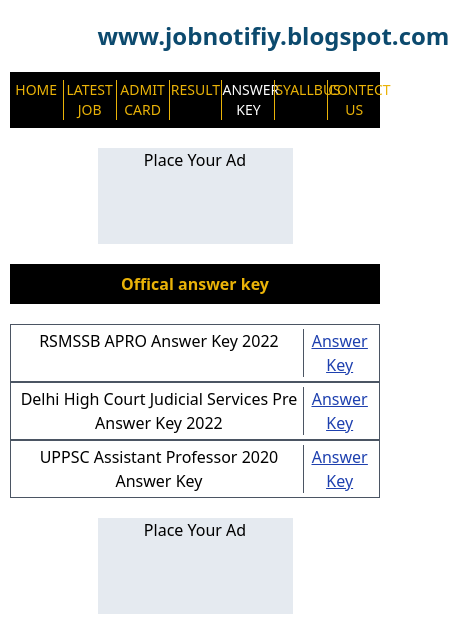
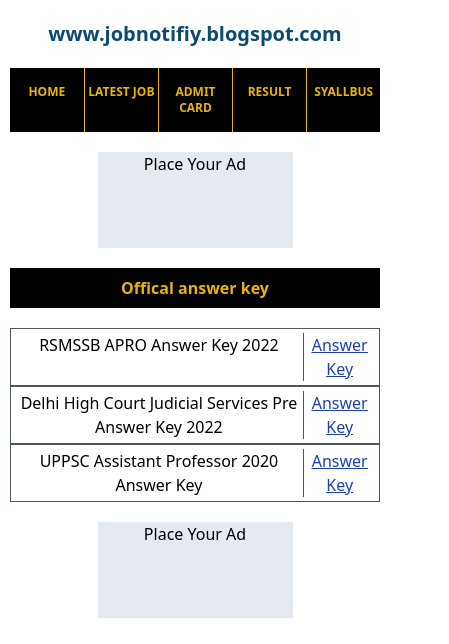
Before and after one commit to jobnotifiy/.com.github.io, a plain HTML site: page answerkey.html in a window 390 px wide. Shown: the top 644 px of the page, 449 px wide, since content can reach past the window. Drawn offline with Linux system fonts and the light colour scheme.

Commit message:
Update answerkey.html

```diff
--- a/answerkey.html
+++ b/answerkey.html
@@ -12,24 +12,32 @@
 
 <body class=" w-[95vw] mx-auto  ">
 
-        <div
-            class="topname text-center  text-2xl lg:text-3xl  text-sky-900 font-extrabold py-5 w-[50vw]  sm:w-[80vw] mx-auto">
+        <header class=" sticky top-0   bg-white">
+    <div class="topname  text-center  text-xl lg:text-3xl  text-sky-900 font-extrabold py-5 md:w-[50vw]   mx-auto">
     www.jobnotifiy.blogspot.com
   </div>
   <div
-        class="grid grid-cols-7 py-2 md:py-0 divide-x divide-yellow-500 bg-black text-center text-sm md:text-base  md:font-bold text-yellow-500  mx-auto sticky top-0  ">
-        <div class=" md:p-2 hover:bg-yellow-500 hover:text-black "><a href="https://jobnotifiy.github.io/.com.github.io/index.html"> HOME</a> </div>
-        <div class=" md:p-2 hover:bg-yellow-500 hover:text-black   "> <a  href="https://jobnotifiy.github.io/.com.github.io/latestjob.html">
+    class="grid md:grid-cols-7 grid-cols-5 md:sticky md:top-0  md:py-0 divide-x   divide-yellow-500  text-center text-xs overflow-x-hidden md:text-base  font-bold text-yellow-500  mx-auto   ">
+    <div class=" md:p-2 py-4 hover:bg-yellow-500 bg-black hover:text-black "><a
+        href="https://jobnotifiy.github.io/.com.github.io/index.html"> HOME</a> </div>
+    <div class=" md:p-2 py-4 hover:bg-yellow-500 bg-black hover:text-black   "> <a href="https://jobnotifiy.github.io/.com.github.io/latestjob.html">
         LATEST JOB</a> </div>
-        <div class=" md:p-2 hover:bg-yellow-500 hover:text-black "> <a  href="https://jobnotifiy.github.io/.com.github.io/admitcard.html">ADMIT CARD</a>
+    <div class=" md:p-2 py-4 hover:bg-yellow-500 bg-black hover:text-black "> <a href="https://jobnotifiy.github.io/.com.github.io/admitcard.html">ADMIT
+        CARD</a>
     </div>
-        <div class=" md:p-2 hover:bg-yellow-500 hover:text-black "><a  href="https://jobnotifiy.github.io/.com.github.io/result.html"> RESULT </a></div>
-        <div class=" md:p-2 hover:bg-yellow-500 hover:text-black "> <a class=" text-white" href="https://jobnotifiy.github.io/.com.github.io/answerkey.html">ANSWER KEY </a></div>
-        <div class=" md:p-2 hover:bg-yellow-500 hover:text-black "> <a href="https://jobnotifiy.github.io/.com.github.io/syallbus.html"> SYALLBUS</a> </div>
+    <div class=" md:p-2 py-4 hover:bg-yellow-500 bg-black hover:text-black "><a href="https://jobnotifiy.github.io/.com.github.io/result.html"> RESULT </a>
+    </div>
+    <div class=" md:p-2 py-4 hover:bg-yellow-500 bg-black hover:text-black hidden md:block "> <a class=" text-white"
+        href="https://jobnotifiy.github.io/.com.github.io/answerkey.html">ANSWER KEY </a></div>
+    <div class=" md:p-2 py-4 hover:bg-yellow-500 bg-black hover:text-black  "> <a
+        href="https://jobnotifiy.github.io/.com.github.io/syallbus.html"> SYALLBUS</a> </div>
 
-        <div class=" md:p-2 hover:bg-yellow-500 hover:text-black "> <a href="https://jobnotifiy.github.io/.com.github.io/contectus.html"> CONTECT US</a> </div>
+    <div class=" md:p-2 py-4 hover:bg-yellow-500 bg-black hover:text-black hidden md:block "> <a
+        href="https://jobnotifiy.github.io/.com.github.io/contectus.html"> CONTECT US</a> </div>
+
 
   </div>
+</header>
 
     <!--  place  your adsens  -->
     <div class="adbox h-24 bg-slate-300/50 w-[50vw] mx-auto my-5 text-center "> Place Your Ad </div>
```
Lines whose indentation alone changed are shown as unchanged.
